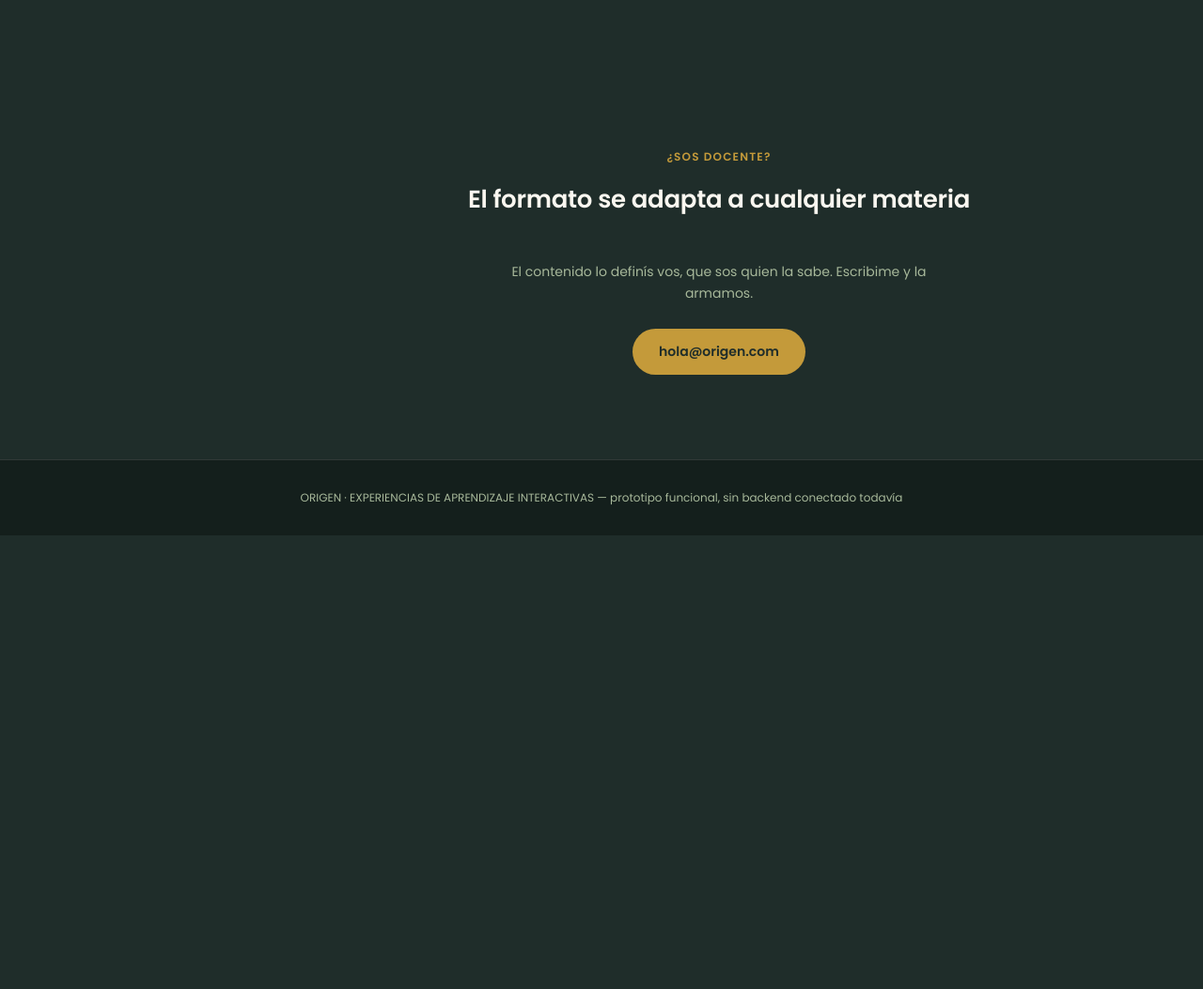
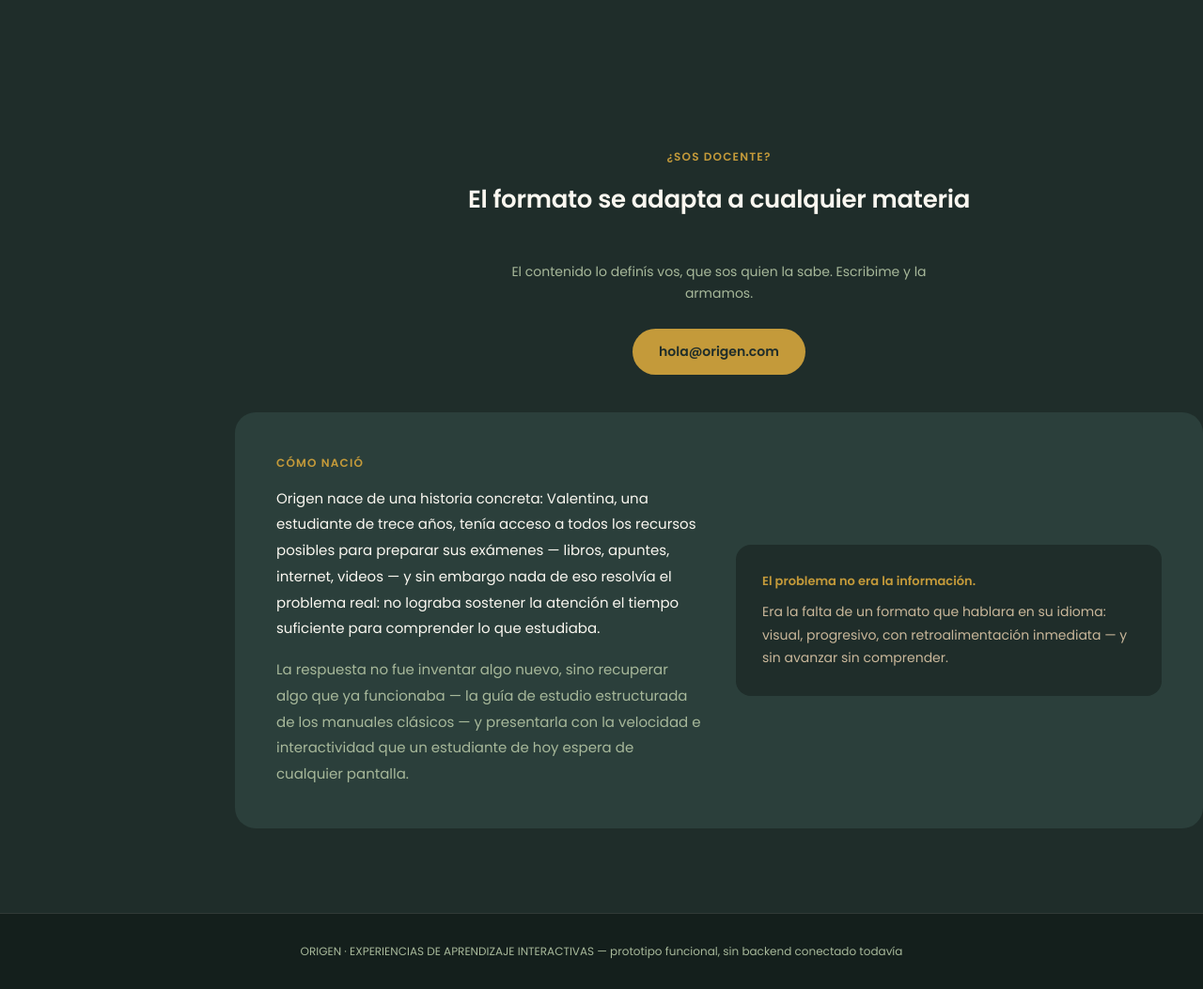
Before and after one commit to portelachaindaniela-collab/creando_sentido, a plain HTML site: page origen/index.html in a window 1280 px wide. Shown: the part 870-1923 px from the top of the page at 94% size. Before the commit the page ends 1440 px from the top, so only its background shows below. Drawn offline with Linux system fonts and the light colour scheme.

Commit message:
content: reincorporar 'Como nacio' como seccion final de la home
Vuelve la historia de Valentina, sin cambios en el texto — ahora como
ultima seccion de la pagina, despues de '¿Sos docente?'. Se ajusto el
padding inferior de esa seccion (90px -> 20px) porque dejo de ser la
ultima de la pagina.

```diff
--- a/origen/index.html
+++ b/origen/index.html
@@ -255,11 +255,25 @@ footer{border-top:1px solid rgba(250,247,240,.12);padding:30px 0;text-align:cent
     </div>
   </section>
 
-  <section class="wrap" id="contacto" style="padding:70px 0 90px;text-align:center;">
+  <section class="wrap" id="contacto" style="padding:70px 0 20px;text-align:center;">
     <div class="sec-label">¿Sos docente?</div>
     <div class="sec-title">El formato se adapta a cualquier materia</div>
     <p style="color:var(--salvia);max-width:460px;margin:0 auto 26px;font-size:14px;">El contenido lo definís vos, que sos quien la sabe. Escribime y la armamos.</p>
     <a class="hero-cta" href="mailto:hola@origen.com" style="display:inline-flex;">hola@origen.com</a>
+  </section>
+
+  <section class="wrap" style="padding:20px 0 90px;">
+    <div class="origen-story-grid" style="background:var(--verde2);border-radius:22px;padding:44px;">
+      <div>
+        <div class="sec-label" style="text-align:left;">Cómo nació</div>
+        <p style="font-size:15px;color:var(--crema);line-height:1.85;margin-bottom:16px;">Origen nace de una historia concreta: Valentina, una estudiante de trece años, tenía acceso a todos los recursos posibles para preparar sus exámenes — libros, apuntes, internet, videos — y sin embargo nada de eso resolvía el problema real: no lograba sostener la atención el tiempo suficiente para comprender lo que estudiaba.</p>
+        <p style="font-size:15px;color:var(--salvia);line-height:1.85;">La respuesta no fue inventar algo nuevo, sino recuperar algo que ya funcionaba — la guía de estudio estructurada de los manuales clásicos — y presentarla con la velocidad e interactividad que un estudiante de hoy espera de cualquier pantalla.</p>
+      </div>
+      <div style="background:var(--verde);border-radius:16px;padding:28px;">
+        <div style="font-size:13px;color:var(--mostaza);font-weight:600;margin-bottom:10px;">El problema no era la información.</div>
+        <p style="font-size:14px;color:var(--beige);line-height:1.75;">Era la falta de un formato que hablara en su idioma: visual, progresivo, con retroalimentación inmediata — y sin avanzar sin comprender.</p>
+      </div>
+    </div>
   </section>
 </div>
 
```
